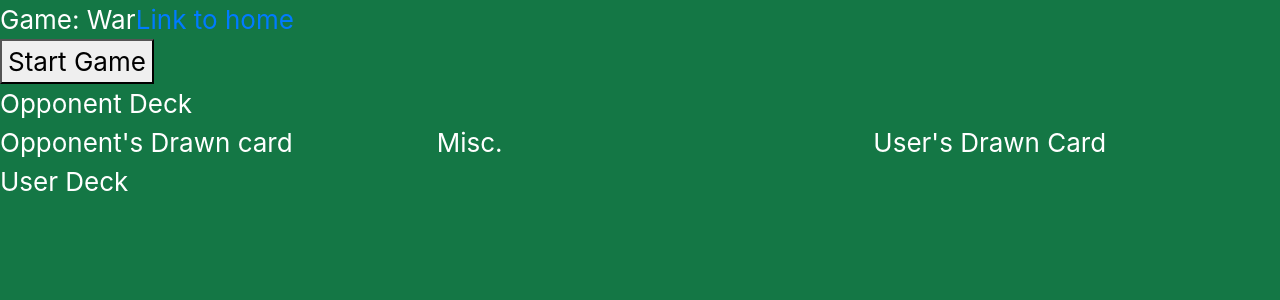
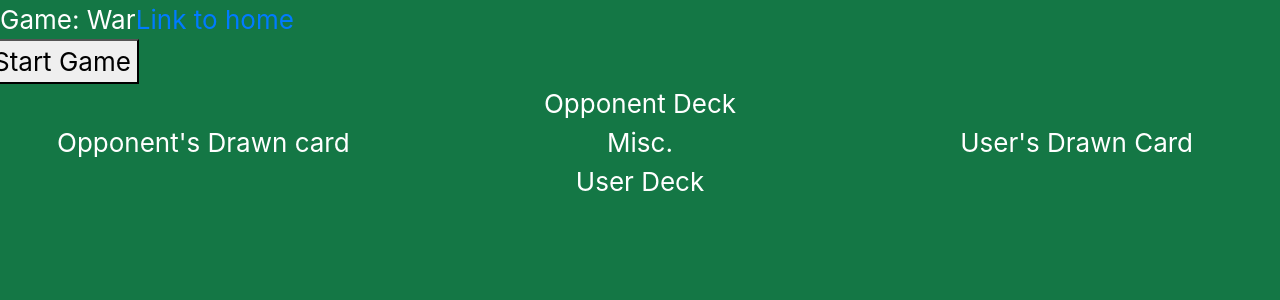
Before and after one commit to LaurenNoeltner/playing_cards, a React (Create React App) app in the folder client/: page /CardTable in a window 1280 px wide. Shown: the top 300 px of the page. Built offline with nearby package versions, Linux system fonts and the light colour scheme.

Commit message:
centered some content for easy visualization during development

```diff
--- a/client/src/App.css
+++ b/client/src/App.css
@@ -1,10 +1,26 @@
 .opponentCard {
 text-align: center;
 }
+.opponentDeck {
+  text-align: center;
+}
 
+.userDeck {
+  text-align: center;
+}
 
+.opponentDrawnCard {
+  text-align: center;
 
+}
 
+.somethingBlock {
+  text-align: center;
+}
+
+.userDrawnCard {
+  text-align: center;
+}
 .App-header {
   background-color: #147745;
   min-height: 100vh;
--- a/client/src/components/CardTable.jsx
+++ b/client/src/components/CardTable.jsx
@@ -21,10 +21,13 @@ const CardTable = () => {
     return (
         <div>
             <Header />
-            <button className="startBtn" onClick={getDeck}>Start Game</button>
+            <div className="row">
+                <button className="startBtn" onClick={getDeck}>Start Game</button>
+            </div>
 
-            <div className="row opponentRow">
-                <div className="col-12">
+
+            <div className="row">
+                <div className="col-12 opponentDeck">
                     Opponent Deck
                 </div>
             </div>
@@ -41,7 +44,7 @@ const CardTable = () => {
             </div>
             <div className="row userRow">
 
-                <div className="col-6 userDeck">
+                <div className="col-12 userDeck">
                     User Deck
                 </div>
 
```
